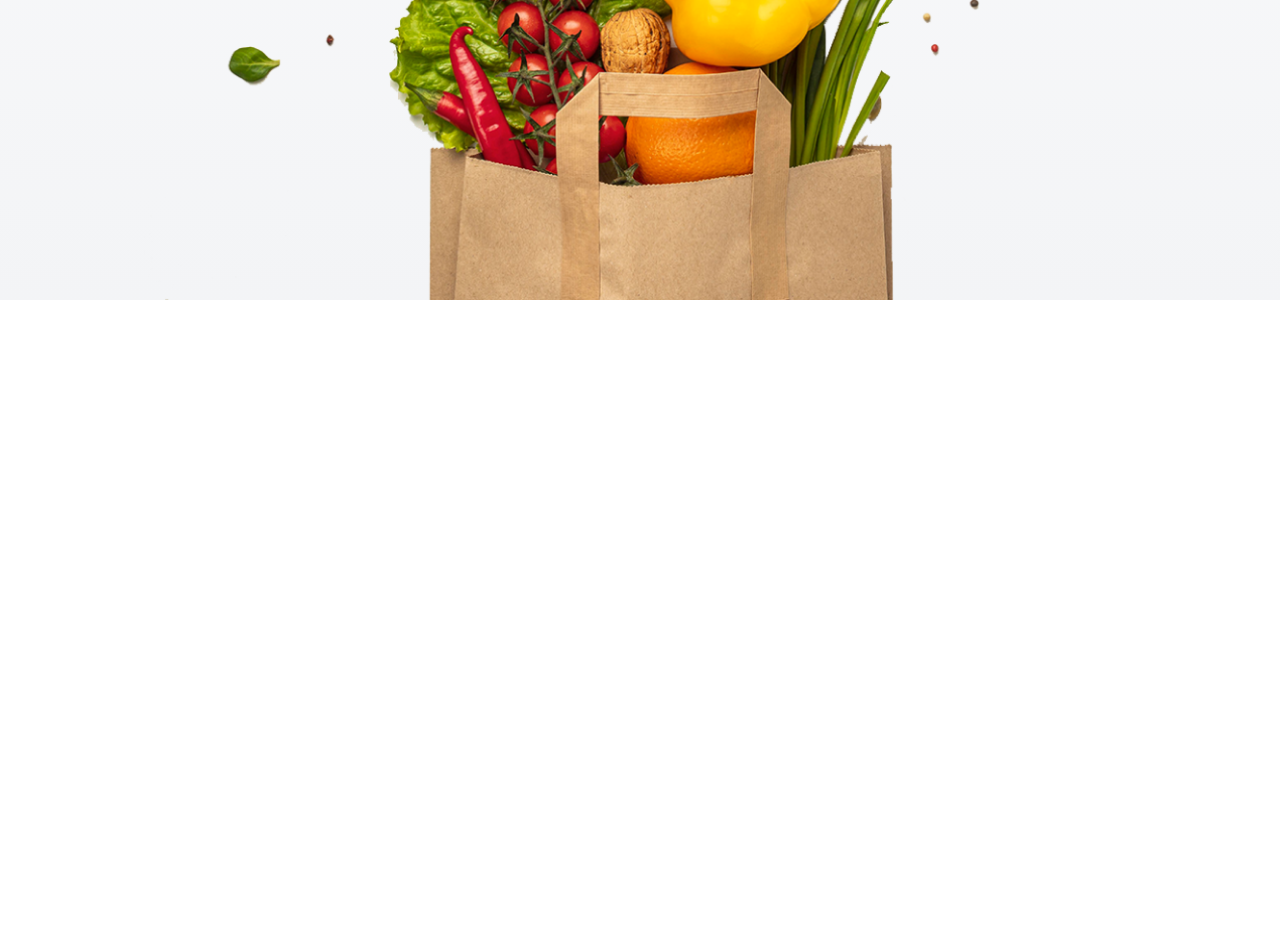
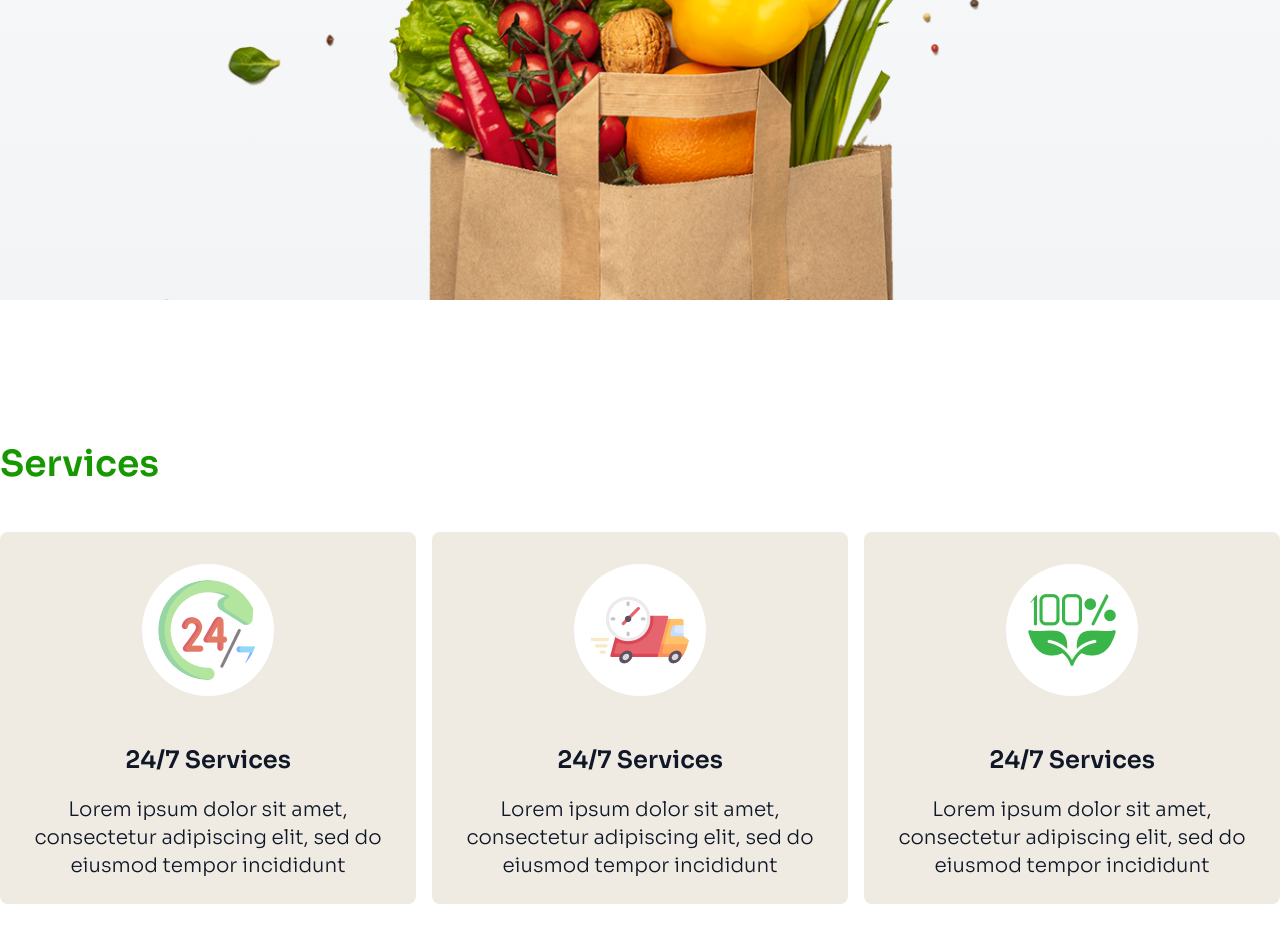
Before and after one commit to Md-Hamim-05/Assignment---3, a plain HTML site: page index.html in a window 1280 px wide. Shown: the part 895-1837 px from the top of the page. Before the commit the page ends 1195 px from the top, so only its background shows below. Drawn offline with nearby package versions, Linux system fonts and the light colour scheme.

Commit message:
completed the services part for large device

```diff
--- a/index.html
+++ b/index.html
@@ -77,7 +77,38 @@
     </header>
 
     <main>
-        <!-- to be continued -->
+        <div class="max-w-screen-xl mx-auto my-36">
+            <h3 class="text-[#179800] text-4xl font-semibold sm:mb-8 lg:mb-12">Services</h3>
+            <div class="flex sm:flex-col sm:gap-y-5 lg:flex-row lg:justify-between">
+                <div class="card bg-[#EFEBE3] w-[26rem]">
+                    <figure class="px-8 pt-8">
+                        <img src="images/service.png" alt="services" class="rounded-[50%] bg-white p-4"/>
+                    </figure>
+                    <div class="card-body items-center text-center text-gray-900">
+                        <h2 class="card-title font-semibold text-2xl mt-6 mb-3">24/7 Services</h2>
+                            <p class="font-light text-xl">Lorem ipsum dolor sit amet, consectetur adipiscing elit, sed do eiusmod tempor incididunt</p>
+                    </div>
+                </div>
+                <div class="card bg-[#EFEBE3] w-[26rem]">
+                    <figure class="px-8 pt-8">
+                        <img src="images/delivery.png" alt="services" class="rounded-[50%] bg-white p-4"/>
+                    </figure>
+                    <div class="card-body items-center text-center text-gray-900">
+                        <h2 class="card-title font-semibold text-2xl mt-6 mb-3">24/7 Services</h2>
+                            <p class="font-light text-xl">Lorem ipsum dolor sit amet, consectetur adipiscing elit, sed do eiusmod tempor incididunt</p>
+                    </div>
+                </div>
+                <div class="card bg-[#EFEBE3] w-[26rem]">
+                    <figure class="px-8 pt-8">
+                        <img src="images/healthy.png" alt="services" class="rounded-[50%] bg-white p-4"/>
+                    </figure>
+                    <div class="card-body items-center text-center text-gray-900">
+                        <h2 class="card-title font-semibold text-2xl mt-6 mb-3">24/7 Services</h2>
+                            <p class="font-light text-xl">Lorem ipsum dolor sit amet, consectetur adipiscing elit, sed do eiusmod tempor incididunt</p>
+                    </div>
+                </div>
+            </div>
+        </div>
     </main>
 </body>
 </html>
```
Also changed, not shown: tailwind.config.js (added).
